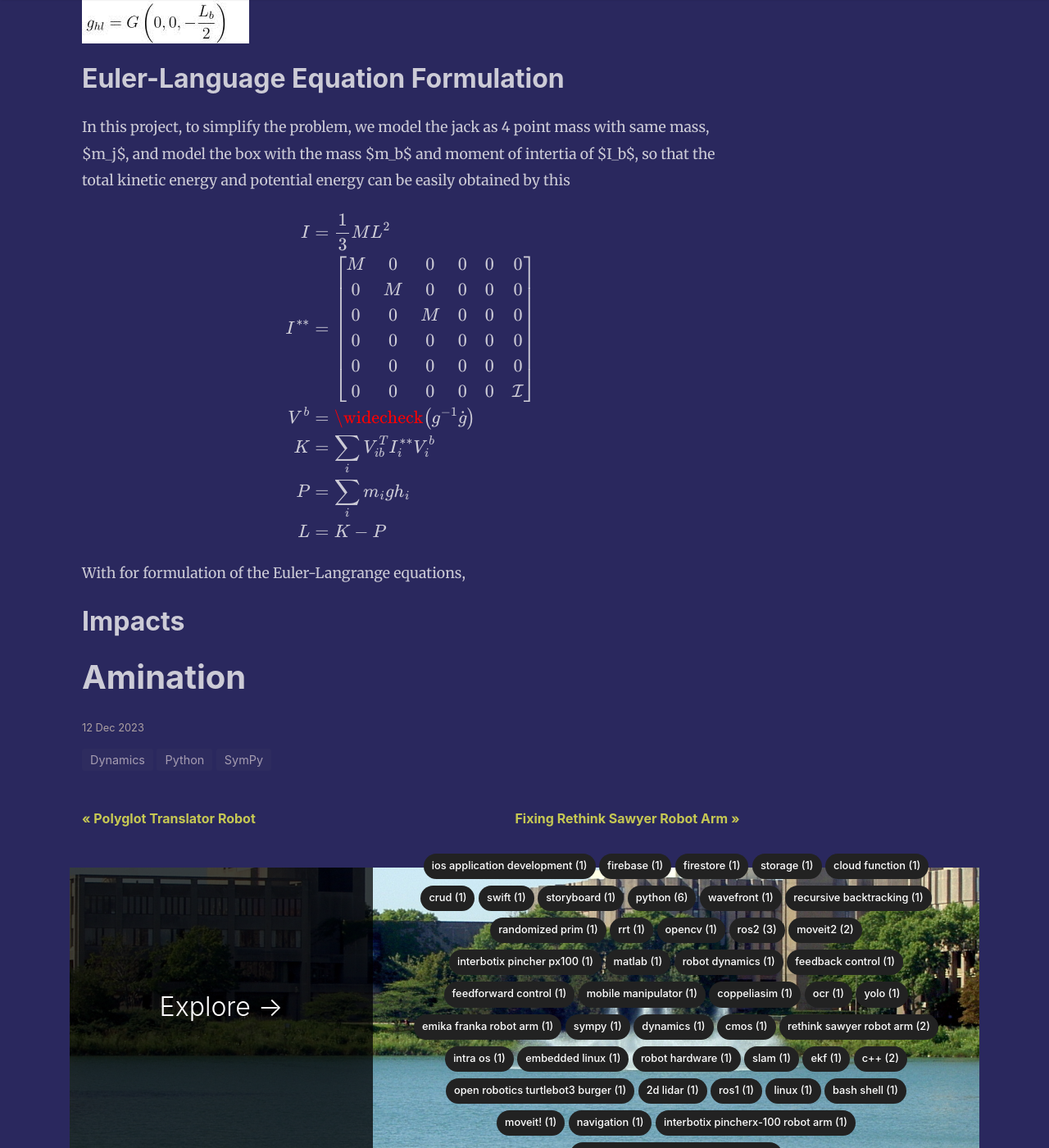
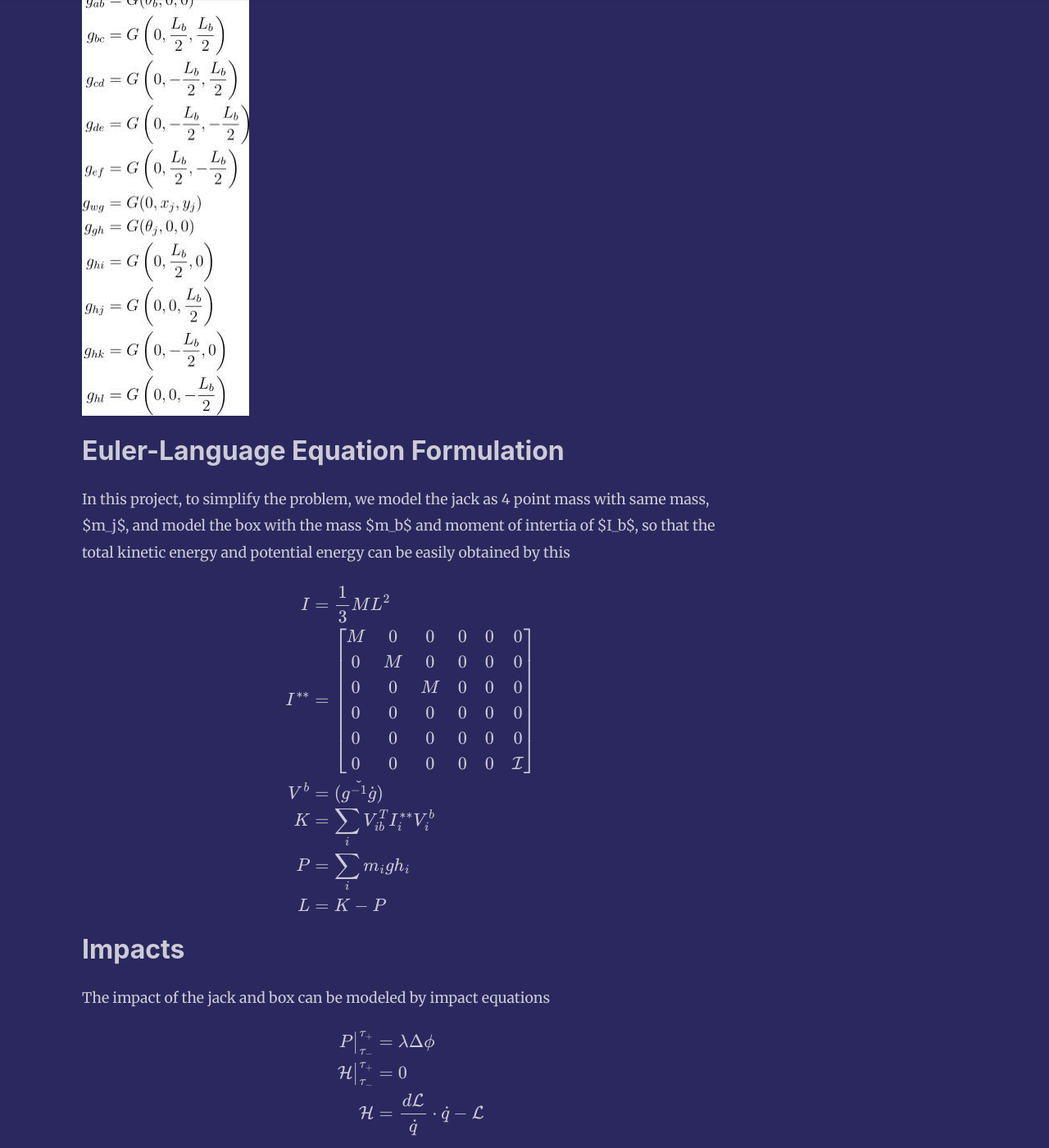
Before and after one commit to nu-jliu/nu-jliu.github.io, a Jekyll site: the page built from _posts/2023-12-12-box_and_jack.md, in a window 1280 px wide and 1400 px high, scrolled down 2010 px. Shown: the whole window at 82% size. Built offline with Jekyll 4.4.1, drawn with Linux system fonts in a browser that asks for light colours; nearby versions of some CDN libraries; formulas are drawn with MathJax 3; comment, search, counter and statistics services are not loaded; some of the changed text lies outside the part shown.

Commit message:
update jack and box

```diff
--- a/_posts/2023-12-12-box_and_jack.md
+++ b/_posts/2023-12-12-box_and_jack.md
@@ -15,6 +15,10 @@
 
 # Project Description
 Used Jupyter notebook to perform the calculation about physics model of a jack with a box with some force applied upon the box.
+# Amination
+The result of the jack and box simulation can be shown in the video below
+
+<iframe width="560" height="315" src="https://www.youtube.com/embed/fi4AyBE95MQ?si=xvtY0axu523nGuCj" title="YouTube video player" frameborder="0" allow="accelerometer; autoplay; clipboard-write; encrypted-media; gyroscope; picture-in-picture; web-share" referrerpolicy="strict-origin-when-cross-origin" allowfullscreen></iframe>
 
 # Structure
 
@@ -44,7 +48,7 @@
     0 & 0 & 0 & 0 & 0 & 0 \\
     0 & 0 & 0 & 0 & 0 & {\cal I} \\
 \end{bmatrix} \\
-V^b &= \widecheck{\left( g^{-1} \dot{g} \right)} \\
+V^b &= \check{\left( g^{-1} \dot{g} \right)} \\
 K &= \sum_i{V_{ib}^T I_i^{**}V_i^b} \\
 P &= \sum_i{ m_igh_i }\\
 L &= K - P
@@ -52,12 +56,21 @@
 \end{align*}
 $$
 
-With for formulation of the Euler-Langrange equations,
+
 
 ## Impacts
+The impact of the jack and box can be modeled by impact equations
 
+$$
+\begin{align*}
+P \big |^{\tau_+}_{\tau_-} &= \lambda \Delta \phi\\
+{\cal H} \big |^{\tau_+}_{\tau_-} &= 0 \\
+{\cal H} &= \frac{d {\cal L}}{\dot{q}} \cdot \dot{q} - {\cal L}
 
-# Amination
+\end{align*}
+$$
+
+Finally by solving all equations listed above, we can simulate the dynamics of jack wihin a box.
 
 <!-- <iframe width="560" height="315" src="https://www.youtube.com/embed/QBnimOgBjeg?si=DBGshXhhqxGaSYix" title="YouTube video player" frameborder="0" allow="accelerometer; autoplay; clipboard-write; encrypted-media; gyroscope; picture-in-picture; web-share" allowfullscreen></iframe>
 
```
